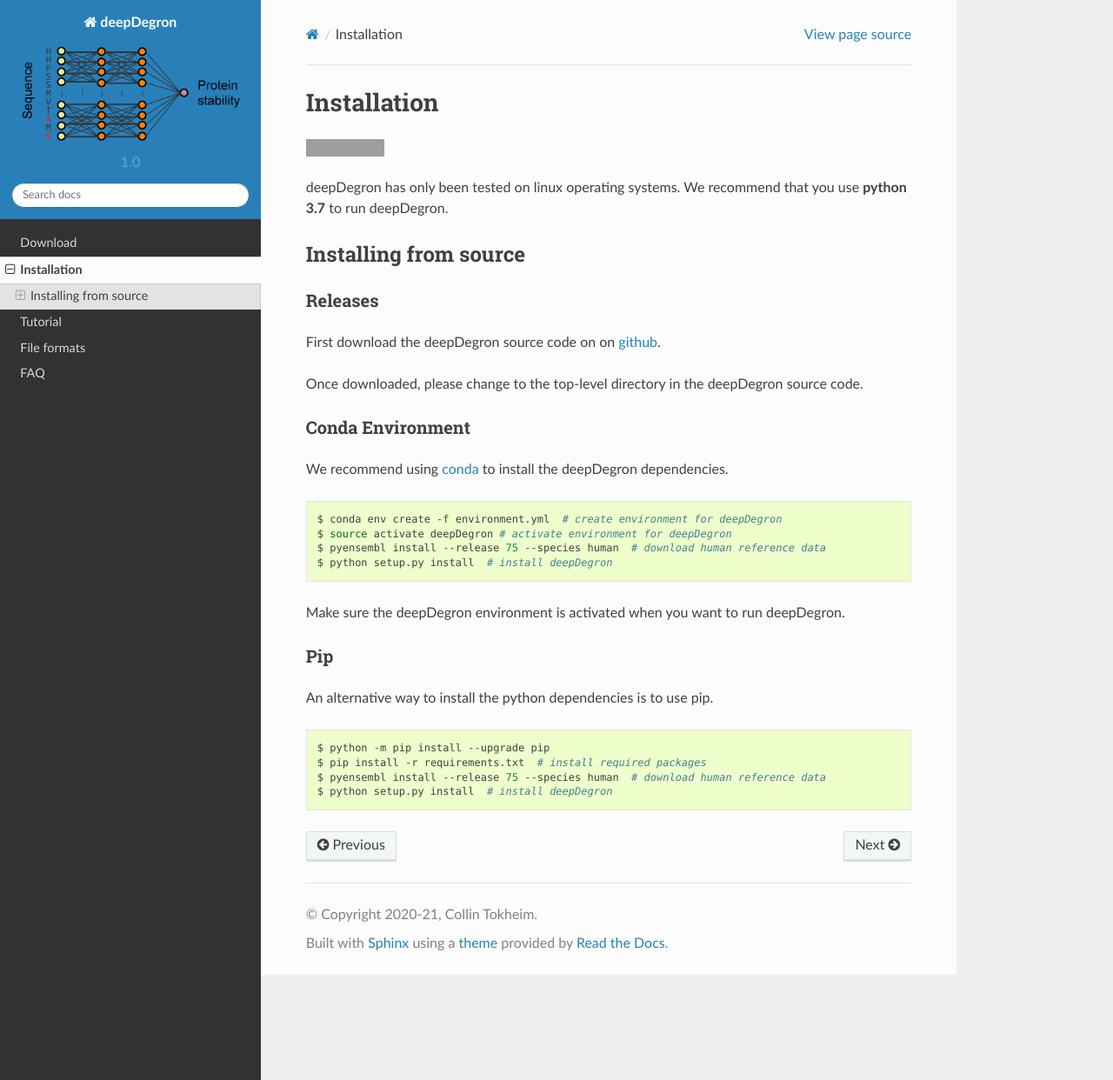
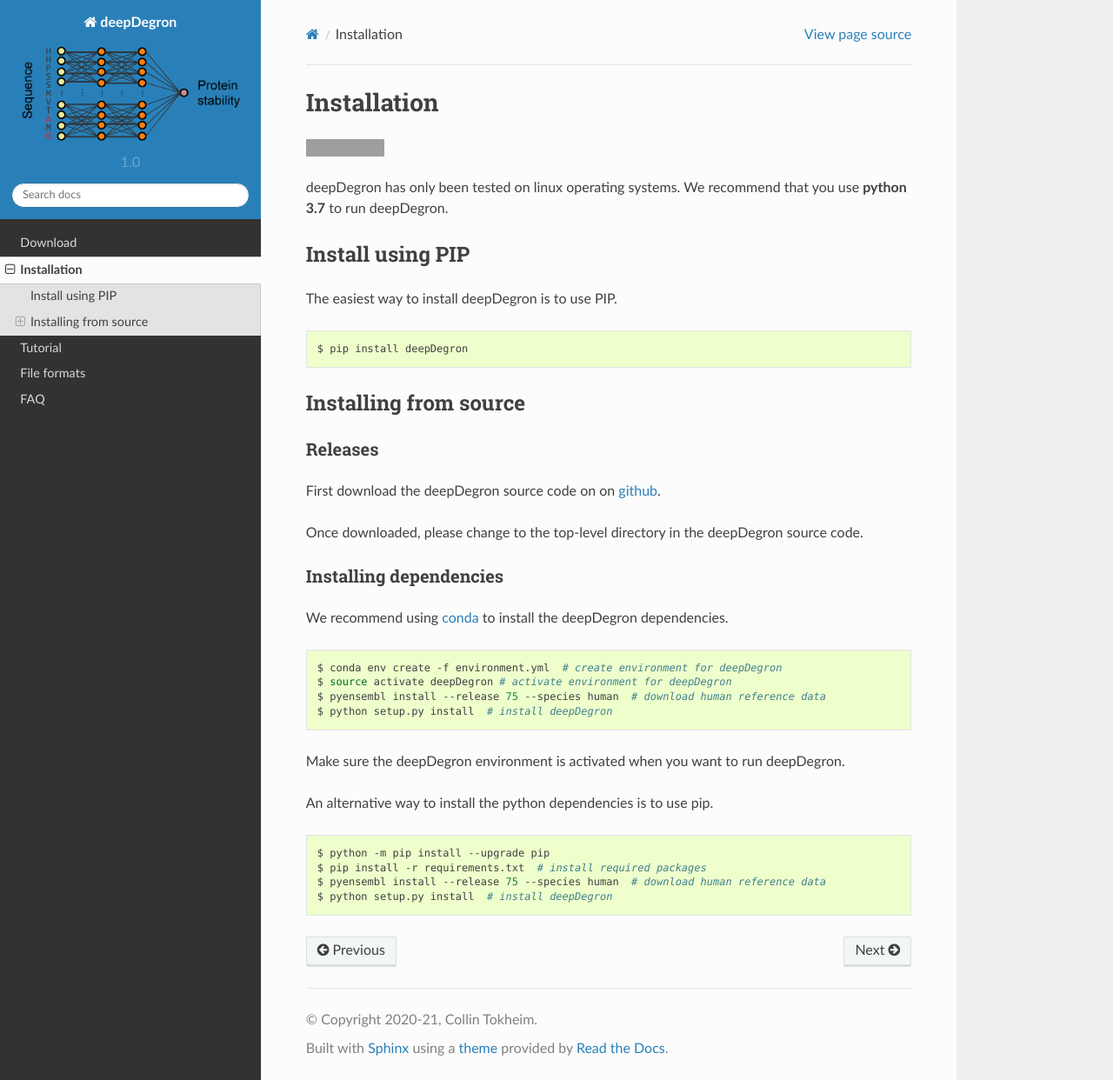
Before and after one commit to ctokheim/deepDegron, a Sphinx documentation site: the page built from docs/installation.rst, in a window 1280 px wide and 1242 px high. Shown: the whole window at 87% size. Built offline with Sphinx 7.4.7 and the Read the Docs theme 2.0.0, drawn with Linux system fonts in a browser that asks for light colours; grey boxes are pictures that could not be loaded.

Commit message:
Updated docs to say that deepDegron can be installed by pip

```diff
--- a/docs/installation.rst
+++ b/docs/installation.rst
@@ -6,6 +6,15 @@
 
 deepDegron has only been tested on linux operating systems. We recommend that you use **python 3.7** to run deepDegron.
 
+Install using PIP
+~~~~~~~~~~~~~~~~~
+
+The easiest way to install deepDegron is to use PIP.
+
+.. code-block:: bash
+
+   $ pip install deepDegron
+
 
 Installing from source
 ~~~~~~~~~~~~~~~~~~~~~~
@@ -13,12 +22,12 @@
 Releases
 ++++++++
 
-First download the deepDegron source code on on `github <https://github.com/ctokheim/deepDegron>`_.
+First download the deepDegron source code on on `github <https://github.com/ctokheim/deepDegron/releases>`_.
 
 Once downloaded, please change to the top-level directory in the deepDegron source code.
 
-Conda Environment
-+++++++++++++++++
+Installing dependencies
++++++++++++++++++++++++
 
 We recommend using `conda <https://conda.io/docs/>`_ to install the deepDegron dependencies.
 
```
Also changed, not shown: other parts of docs/installation.rst (+0 -3 lines), README.md (+13 -5 lines).
